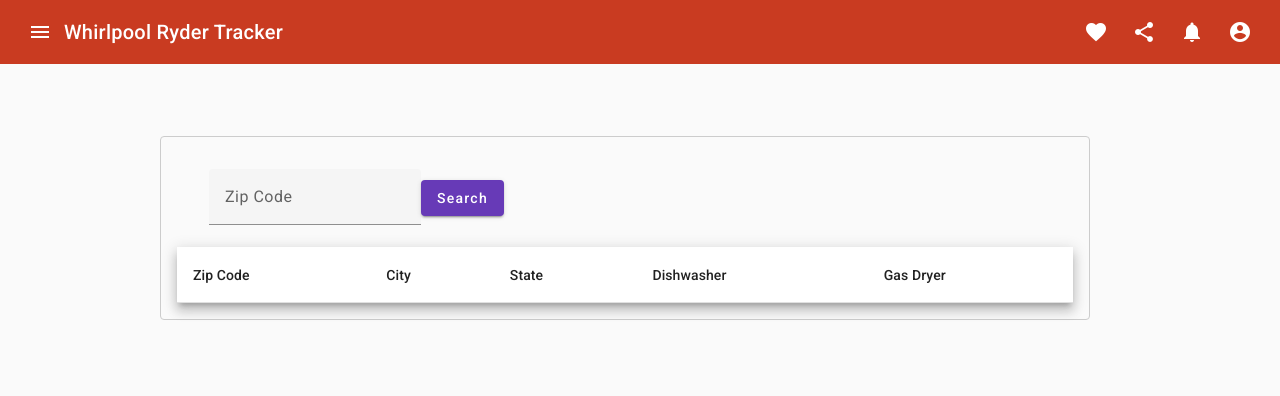
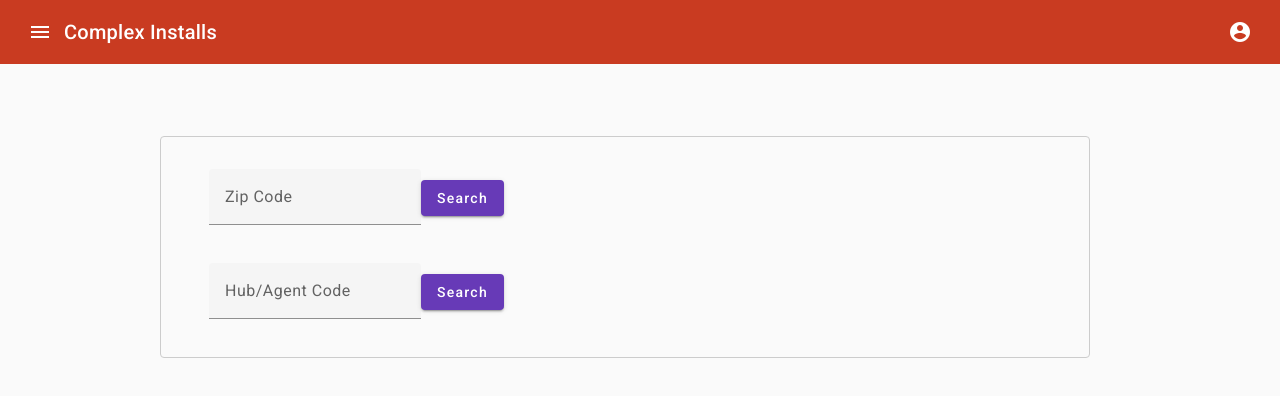
Before and after one commit to the-heclop/wp-trackers, an Angular app: page /stops-form in a window 1280 px wide. Shown: the top 396 px of the page. Built offline with nearby package versions, Linux system fonts and the light colour scheme.

Commit message:
added site code query and table appears after query.

```diff
--- a/src/app/nav-bar/nav-bar.component.html
+++ b/src/app/nav-bar/nav-bar.component.html
@@ -3,17 +3,8 @@
   <button mat-icon-button (click)="sidenav.toggle()" matTooltip="Menu">
       <mat-icon>menu</mat-icon>
   </button>
-  <span>Whirlpool Ryder Tracker</span>
+  <span>Complex Installs</span>
   <span class="toolbar-item-spacer"></span>
-  <button mat-icon-button matTooltip="Like">
-      <mat-icon>favorite</mat-icon>
-  </button>
-  <button mat-icon-button matTooltip="Share">
-      <mat-icon>share</mat-icon>
-  </button>
-  <button mat-icon-button matTooltip="Notifications">
-      <mat-icon>notifications</mat-icon>
-  </button>
   <button mat-icon-button matTooltip="My Account" [matMenuTriggerFor]="userAccountMenu">
       <mat-icon>account_circle</mat-icon>
   </button>
@@ -57,35 +48,6 @@
                   </a>
               </mat-nav-list>
           </mat-expansion-panel>
-          <mat-expansion-panel [class.mat-elevation-z0]="true">
-              <mat-expansion-panel-header>
-                  Outbound
-              </mat-expansion-panel-header>
-              <mat-nav-list>
-                  <a mat-list-item routerLink="#">
-                  <mat-icon class="list-icon">build</mat-icon><span class="drop-icon"> In-Progress</span>
-                  </a>
-                  <a mat-list-item routerLink="#">
-                    <mat-icon class="list-icon">restore</mat-icon><span class="drop-icon"> History</span>
-                  </a>
-              </mat-nav-list>
-          </mat-expansion-panel>
-          <mat-expansion-panel [class.mat-elevation-z0]="true">
-            <mat-expansion-panel-header>
-                Yard Settings
-            </mat-expansion-panel-header>
-            <mat-nav-list>
-                <a mat-list-item routerLink="#">
-                    <mat-icon></mat-icon><span class="drop-icon"> Edit Locations</span>
-                </a>
-                <a mat-list-item routerLink="#">
-                    <mat-icon></mat-icon><span class="drop-icon"> Yard Audit</span>
-                </a>
-                <a mat-list-item routerLink="#">
-                  <mat-icon class="list-icon">restore</mat-icon><span class="drop-icon"> History</span>
-                </a>
-            </mat-nav-list>
-          </mat-expansion-panel>
       </mat-nav-list>
   </mat-sidenav>
   <mat-sidenav-content>
--- a/src/app/stops-form/stops-form.component.html
+++ b/src/app/stops-form/stops-form.component.html
@@ -2,16 +2,25 @@
 <div class="form-wrapper">
   <form >
     <mat-form-field>
-      <input matInput type="text" pattern="[0-9]*" maxlength="5" placeholder="Zip Code" [(ngModel)]="zip" name="zip">
-      <mat-error *ngIf="!zip || (zip.length !==5)">
-        Please enter a 5-digit zip code.
+      <input matInput type="text" pattern="[0-9]*" maxlength="5" placeholder="Zip Code" [(ngModel)]="zip" name="zip" required>
+      <mat-error *ngIf="zipError">
+        Invalid Zip Code
       </mat-error>
     </mat-form-field>
     <button (click)="onSubmit()" color="primary" mat-raised-button type="submit">Search</button>
   </form>
 
+  <form >
+    <mat-form-field>
+      <input matInput type="text" placeholder="Hub/Agent Code" [(ngModel)]="hubAgent" name="hubAgent">
+      <!-- <option *ngFor="let hubAgent of hubAgents" [value]="hubAgent">{{ hubAgent }}</option> -->
+
+    </mat-form-field>
+    <button (click)="hubAgentCheck()" color="primary" mat-raised-button type="submit">Search</button>
+  </form>
+
   <!-- data-table.component.html -->
-<table mat-table [dataSource]="dataSource" class="mat-elevation-z8">
+<table mat-table [dataSource]="dataSource" class="mat-elevation-z8" *ngIf="isSubmitted">
 
   <!-- Replace 'id', 'name', 'email' with your API response keys -->
   <ng-container matColumnDef="Zip Code">
@@ -19,19 +28,24 @@
     <td mat-cell *matCellDef="let row">{{ row.home_delivery_zip }}</td>
   </ng-container>
 
-  <ng-container matColumnDef="City">
-    <th mat-header-cell *matHeaderCellDef>City</th>
-    <td mat-cell *matCellDef="let row">{{ row.city }}</td>
+  <ng-container matColumnDef="Site Code">
+    <th mat-header-cell *matHeaderCellDef>Site Code</th>
+    <td mat-cell *matCellDef="let row">{{ row.site_code }}</td>
   </ng-container>
 
-  <ng-container matColumnDef="State">
-    <th mat-header-cell *matHeaderCellDef>State</th>
-    <td mat-cell *matCellDef="let row">{{ row.state }}</td>
+  <ng-container matColumnDef="Hub/Agent">
+    <th mat-header-cell *matHeaderCellDef>Hub/Agent</th>
+    <td mat-cell *matCellDef="let row">{{ row.hub_agent }}</td>
   </ng-container>
 
-  <ng-container matColumnDef="County">
-    <th mat-header-cell *matHeaderCellDef>County</th>
-    <td mat-cell *matCellDef="let row">{{ row.county }}</td>
+  <ng-container matColumnDef="Gas Dryer">
+    <th mat-header-cell *matHeaderCellDef>Gas Dryer</th>
+    <td mat-cell *matCellDef="let row">{{ row.gas_dryer }}</td>
+  </ng-container>
+
+  <ng-container matColumnDef="Gas Range">
+    <th mat-header-cell *matHeaderCellDef>Gas Range</th>
+    <td mat-cell *matCellDef="let row">{{ row.gas_range }}</td>
   </ng-container>
 
   <ng-container matColumnDef="Dishwasher">
@@ -39,11 +53,10 @@
     <td mat-cell *matCellDef="let row">{{ row.dishwasher }}</td>
   </ng-container>
 
-  <ng-container matColumnDef="Gas Dryer">
-    <th mat-header-cell *matHeaderCellDef>Gas Dryer</th>
-    <td mat-cell *matCellDef="let row">{{ row.gas_dryer }}</td>
+  <ng-container matColumnDef="OTR Microwave">
+    <th mat-header-cell *matHeaderCellDef>OTR Microwave</th>
+    <td mat-cell *matCellDef="let row">{{ row.otr_microwave }}</td>
   </ng-container>
-
 
   <!-- Add more column definitions as needed -->
 
--- a/src/app/stops-form/stops-form.component.ts
+++ b/src/app/stops-form/stops-form.component.ts
@@ -10,6 +10,7 @@
 import { MatSelectModule} from '@angular/material/select';
 import { MatFormFieldModule } from '@angular/material/form-field';
 import { MatTableModule } from '@angular/material/table';
+import { HttpErrorResponse } from '@angular/common/http';
 
 
 @Component({
@@ -31,8 +32,12 @@
 })
 export class StopsFormComponent implements OnInit {
   zip: string = '';
+  hubAgent: string = '';
+  zipError: string = '';
+  isSubmitted = false;
+
   dataSource: any[] = [];
-  displayedColumns: string[] = ['Zip Code', 'City', 'State', 'Dishwasher', 'Gas Dryer'];
+  displayedColumns: string[] = ['Zip Code', 'Site Code', 'Hub/Agent', 'Gas Dryer', 'Gas Range', 'Dishwasher', 'OTR Microwave'];
 
   constructor(private stopsService: StopsService) { }
 
@@ -43,13 +48,43 @@
     this.stopsService.checkZip(this.zip).subscribe(
       (data: any) => {
         this.dataSource = [data];
-        console.log(this.dataSource);
+        this.isSubmitted = true;
       },
-      err => {
-        console.log(err);
+      (err: HttpErrorResponse) => {
+        if (err.status === 404) {
+          this.zipError = 'Invalid zip code';
+          console.log(this.zipError);
+        } if (err.status === 500) {
+          this.zipError = 'Server error';
+          console.log(this.zipError);
+        } else {
+          console.log(err);
+        }
+
       }
     );
+  }
 
+  hubAgentCheck() {
+    this.stopsService.checkHubAgent(this.hubAgent).subscribe(
+      (data: any) => {
+        this.dataSource = data;
+        this.isSubmitted = true;
+        console.log(this.hubAgent);
+      },
+      (err: HttpErrorResponse) => {
+        if (err.status === 404) {
+          this.zipError = 'Invalid hub/agent';
+          console.log(this.zipError);
+        } if (err.status === 500) {
+          this.zipError = 'Server error';
+          console.log(this.zipError);
+        } else {
+          console.log(err);
+        }
+
+      }
+    );
   }
 
 }
```
